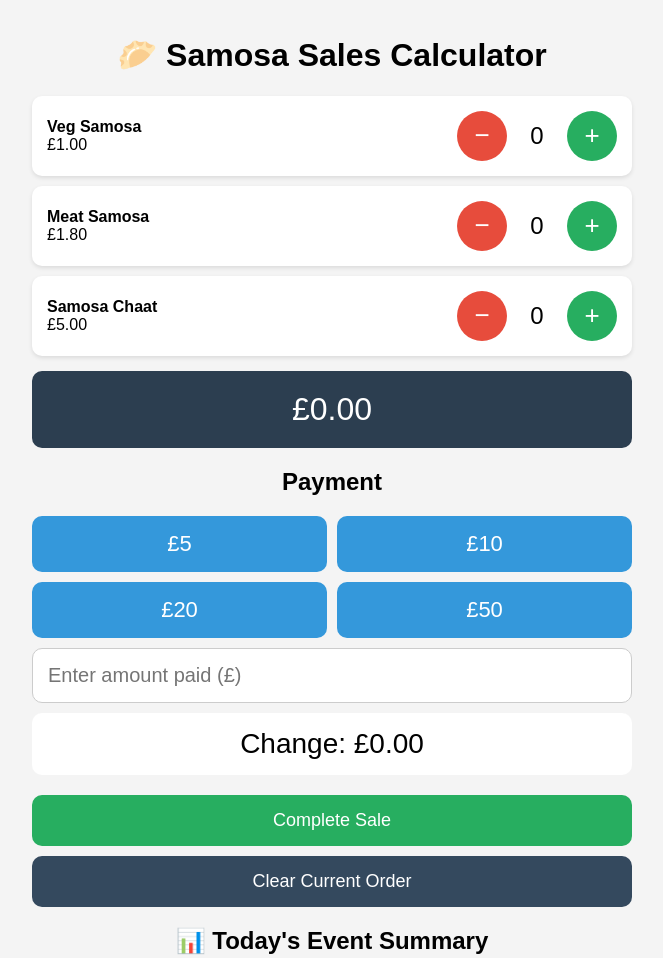
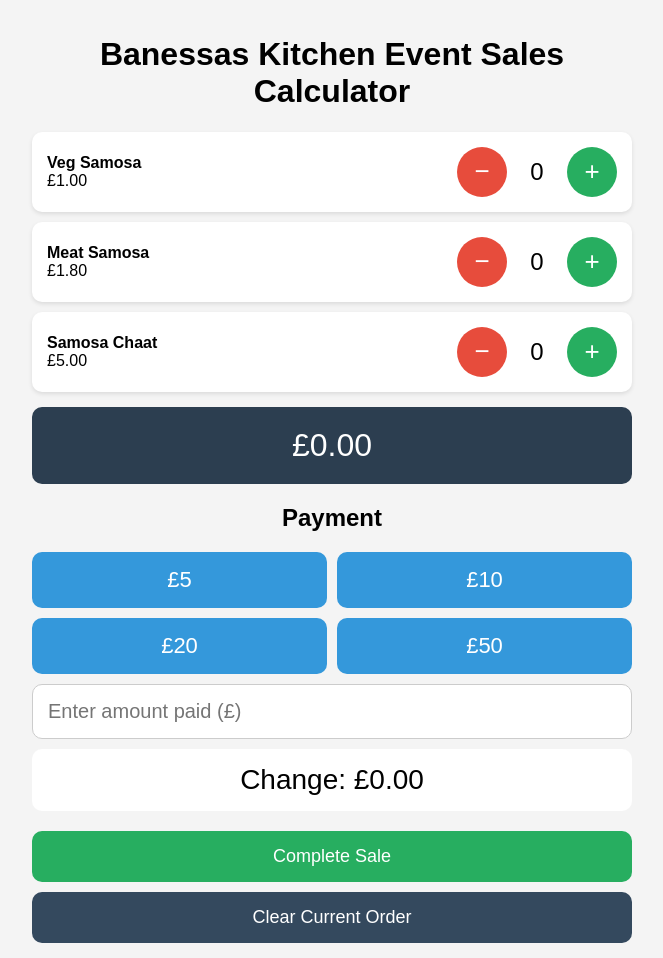
Before and after one commit to mohibullah19/BanessasKitchen, a plain HTML site: page index.html in a window 1280 px wide. Shown: the top 958 px of the page, without its empty margins (308-971 px from the left). Drawn offline with Linux system fonts and the light colour scheme.

Commit message:
Update index.html

```diff
--- a/index.html
+++ b/index.html
@@ -151,7 +151,7 @@ input{
 
 <body>
 
-<h1>🥟 Samosa Sales Calculator</h1>
+<h1>Banessas Kitchen Event Sales Calculator</h1>
 
 <div class="item">
 <div class="row">
```
